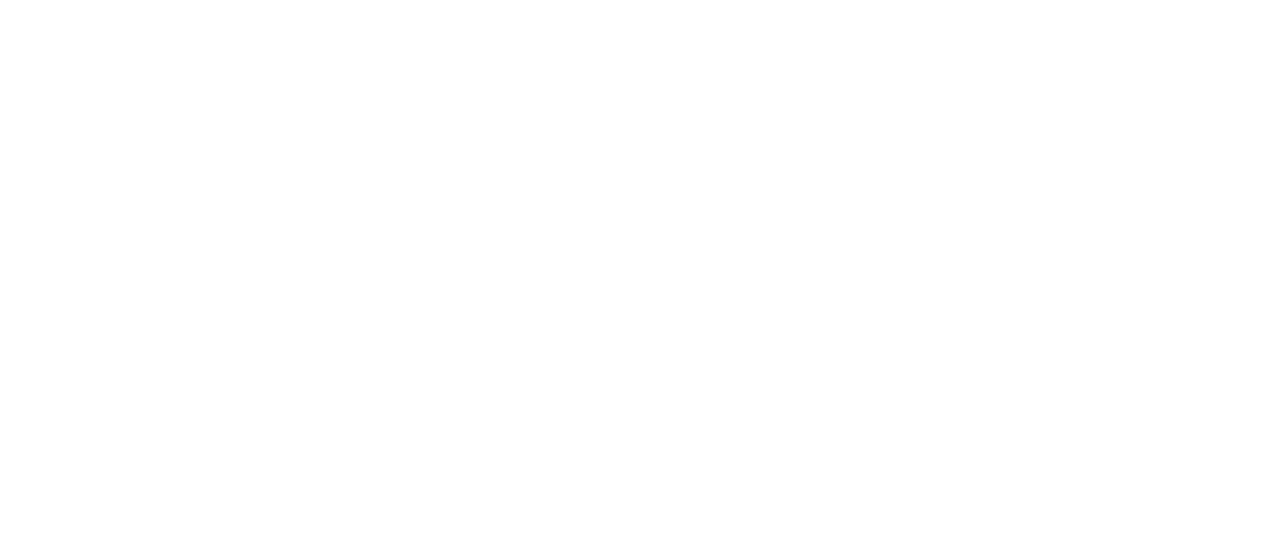
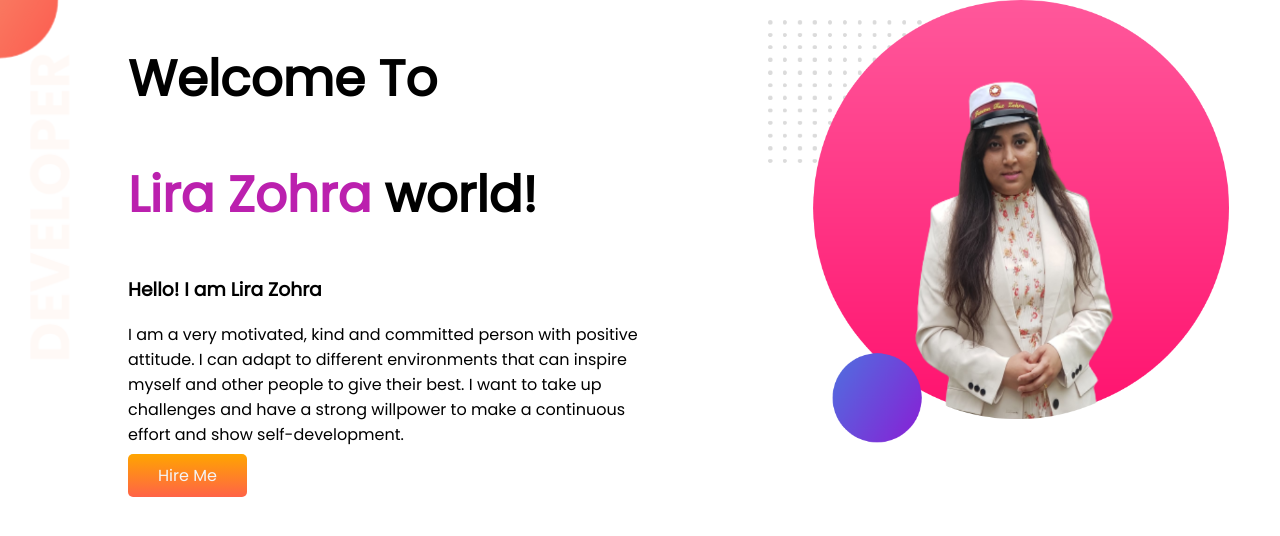
Before and after one commit to Lirazohra/developer-portfolio, a plain HTML site: page index.html in a window 1280 px wide. Drawn offline with Linux system fonts and the light colour scheme.

Commit message:
top-banner added

```diff
--- a/index.html
+++ b/index.html
@@ -1,13 +1,34 @@
 <!DOCTYPE html>
 <html lang="en">
+
 <head>
     <meta charset="UTF-8">
     <meta http-equiv="X-UA-Compatible" content="IE=edge">
     <meta name="viewport" content="width=device-width, initial-scale=1.0">
     <title>Lira's Portfolio</title>
+    <link rel="preconnect" href="https://fonts.googleapis.com">
+    <link rel="preconnect" href="https://fonts.gstatic.com" crossorigin>
+    <link href="https://fonts.googleapis.com/css2?family=Poppins&display=swap" rel="stylesheet">
     <link rel="stylesheet" href="style.css">
 </head>
+
 <body>
+    <section class="top-banner">
+        <div class="half-width">
+            <h1>Welcome To</h1>
+            <h1><span class="brown-color">Lira Zohra</span> world!</h1>
+            <h3>Hello! I am Lira Zohra</h3>
+            <p>I am a very motivated, kind and committed person with positive attitude. I can adapt to different
+                environments that can inspire myself and other people to give their best. I want to take up challenges
+                and
+                have a strong willpower to make a continuous effort and show self-development.</p>
+            <a class="link-button" target="_blank" href="https://www.linkedin.com/in/fatema-tuz-zohra-5192b7b5/">Hire
+                Me</a>
+        </div>
+        <div class="half-width">
+            <img src="portfolio image.png" alt="">
+        </div>
+    </section>
+</body>
 
-</body>
 </html>
--- a/style.css
+++ b/style.css
@@ -0,0 +1,32 @@
+body{
+    font-family: 'Poppins', sans-serif;
+    margin: 0px;
+}
+h1{
+    font-size: 50px;
+}
+.brown-color{
+color: rgb(187, 32, 174);
+}
+section{
+    display: flex;
+}
+.half-width  {
+    width: 50%;
+    padding-left: 10%;
+}
+.half-width img{
+    width: 90%;
+}
+.link-button{
+    text-decoration: none;
+    background-image: linear-gradient(orange, tomato);
+    padding: 10px 30px;
+    color: whitesmoke;
+    font-weight: 400;
+    border-radius: 5px;
+}
+.top-banner{
+    background-image: url(images/top-banner.png);
+    background-repeat: no-repeat;
+}
```
Also changed, not shown: images/dream-bg.png (added), images/exp-bg.png (added), images/jhankar.png (added), images/jhankar2.png (added), images/my-bg.png (added), images/my-bg2.png (added), images/top-banner.png (added), portfolio image.png (added).
